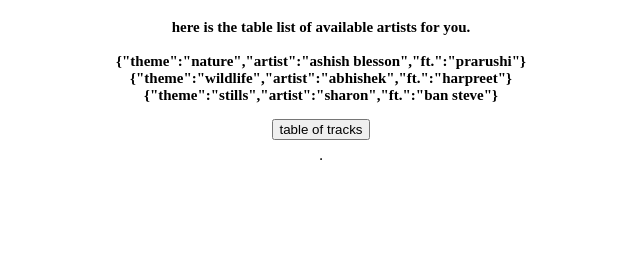
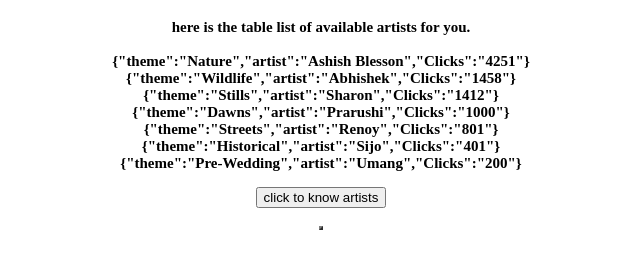
Before and after one commit to bijoykd-11/monkvision2, a plain HTML site: page ajax.html in a window 1280 px wide. Shown: the part 61-330 px from the top of the page, without its empty margins (319-959 px from the left). Drawn offline with nearby package versions, Linux system fonts and the light colour scheme.

Commit message:
updateajaxx

```diff
--- a/ajax.html
+++ b/ajax.html
@@ -3,7 +3,7 @@
 
 <head>
     <title>
-    musitracks
+    Artist lists
     </title>
 
     <script src=
@@ -22,27 +22,35 @@
     </p>
 
     <button onclick = "GFG_FUN()">
-        table of tracks
+        click to know artists
     </button>
 
     <br><br>
 
-    <table id="table" align = "center" border="1px"></table>
+    <table id="table" align = "center" border="2px"></table>
 
     <script>
         var el_up = document.getElementById("GFG_UP");
 
         var list = [
-            {"theme":"nature", "artist":"ashish blesson", "ft.":"prarushi"},
-            {"theme":"wildlife", "artist":"abhishek", "ft.":"harpreet"},
-            {"theme":"stills", "artist":"sharon", "ft.":"ban steve"}
+            {"theme":"Nature", "artist":"Ashish Blesson", "Clicks":"4251"},
+            {"theme":"Wildlife", "artist":"Abhishek", "Clicks":"1458"},
+            {"theme":"Stills", "artist":"Sharon", "Clicks":"1412"},
+            {"theme":"Dawns", "artist":"Prarushi", "Clicks":"1000"} ,
+            {"theme":"Streets", "artist":"Renoy", "Clicks":"801"} ,
+            {"theme":"Historical", "artist":"Sijo", "Clicks":"401"},
+            {"theme":"Pre-Wedding", "artist":"Umang", "Clicks":"200"}
         ];
 
         el_up.innerHTML = "here is the table list "
                 + "of available artists for you.<br><br>"
                 + JSON.stringify(list[0]) + "<br>"
                 + JSON.stringify(list[1]) + "<br>"
-                + JSON.stringify(list[2]);
+                + JSON.stringify(list[2]) + "<br>"
+                + JSON.stringify(list[3]) + "<br>"
+                + JSON.stringify(list[4]) + "<br>"
+                + JSON.stringify(list[5]) + "<br>"
+                + JSON.stringify(list[6]);
 
         function GFG_FUN() {
             var cols = [];
```
